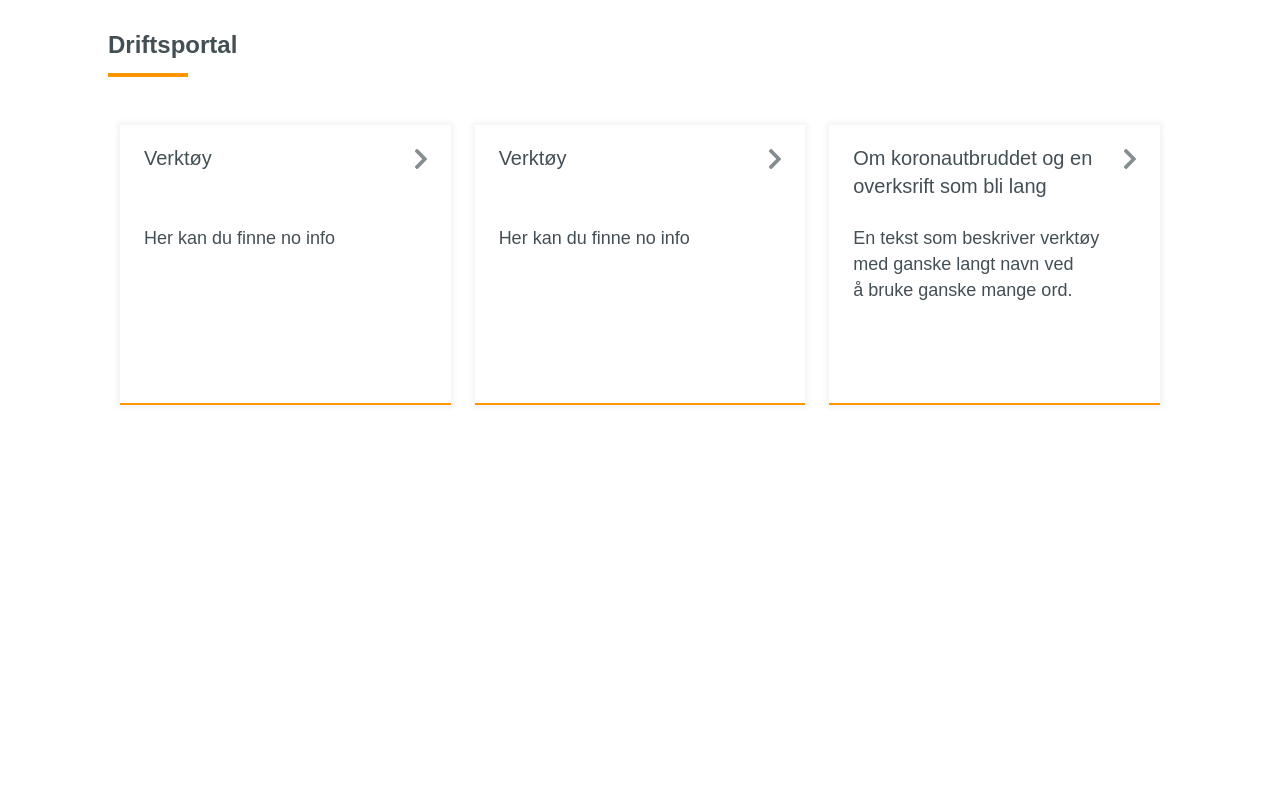
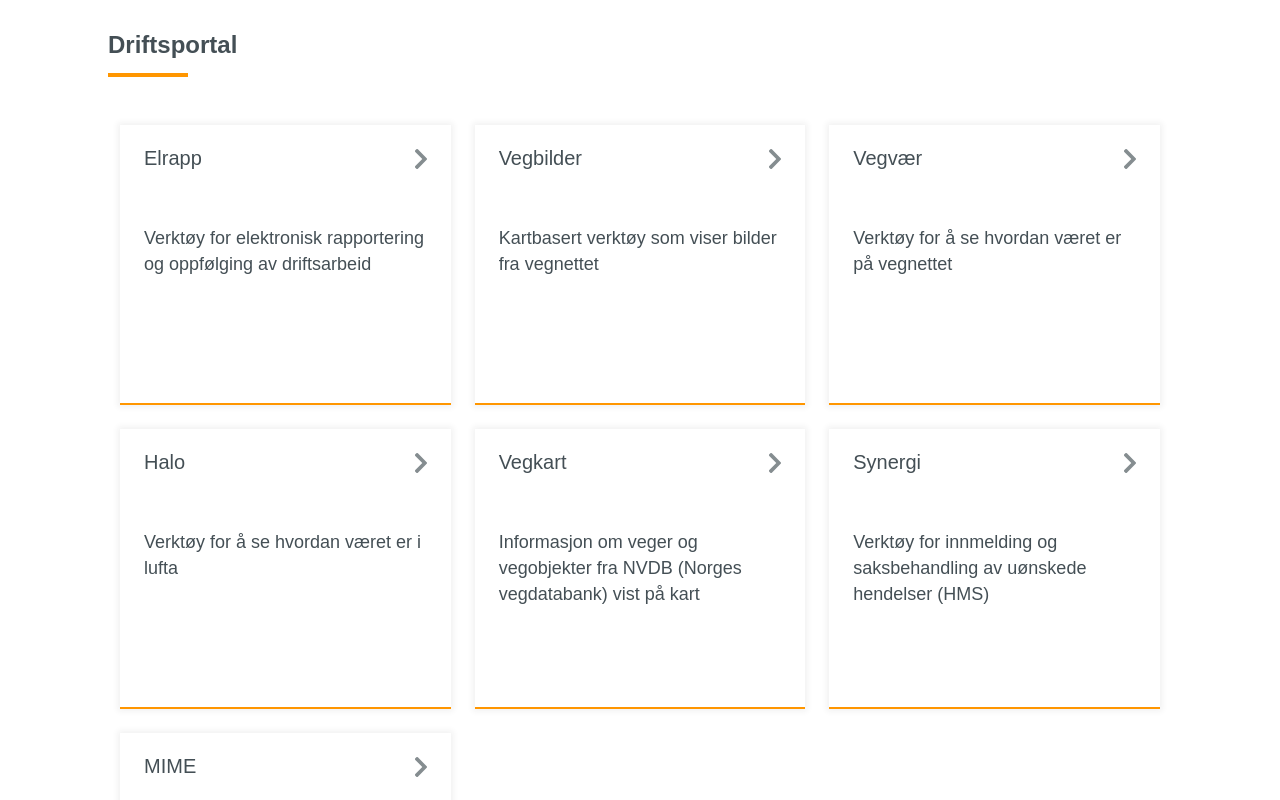
Before and after one commit to svv-kos/driftsportal, a Next.js app: page / in a window 1280 px wide. Shown: the top 800 px of the page. Built offline with nearby package versions, Linux system fonts and the light colour scheme.

Commit message:
Legg til lenker

```diff
--- a/src/pages/index.tsx
+++ b/src/pages/index.tsx
@@ -5,18 +5,29 @@
   <div>
     <h1 className={styles.tittel}>Driftsportal</h1>
     <ul className={styles.lenkeliste}>
-      <Lenke tittel="Verktøy" lenke="#">
-        Her kan du finne no info
+      <Lenke tittel="Elrapp" lenke="http://elrapp.nois.no/byggherre/logon.aspx">
+        Verktøy for elektronisk rapportering og oppfølging av driftsarbeid
       </Lenke>
-      <Lenke tittel="Verktøy" lenke="#">
-        Her kan du finne no info
+      <Lenke tittel="Vegbilder" lenke="https://vegbilder.atlas.vegvesen.no">
+        Kartbasert verktøy som viser bilder fra vegnettet
+      </Lenke>
+      <Lenke tittel="Vegvær" lenke="https://www.vegvesen.no/vegvar/kart">
+        Verktøy for å se hvordan været er på vegnettet
+      </Lenke>
+      <Lenke tittel="Halo" lenke="https://halo.met.no/">
+        Verktøy for å se hvordan været er i lufta
       </Lenke>
       <Lenke
-        tittel="Om koronautbruddet og en overksrift som bli lang"
-        lenke="#"
+        tittel="Vegkart"
+        lenke="https://vegkart.atlas.vegvesen.no/#kartlag:geodata/@600000,7225000,4/splash:changelog"
       >
-        En tekst som beskriver verktøy med ganske langt navn ved å bruke ganske
-        mange ord.
+        Informasjon om veger og vegobjekter fra NVDB (Norges vegdatabank) vist på kart
+      </Lenke>
+      <Lenke tittel="Synergi" lenke="http://synergi.vegvesen.no:8107/synergi">
+        Verktøy for innmelding og saksbehandling av uønskede hendelser (HMS)
+      </Lenke>
+      <Lenke tittel="MIME" lenke="https://sakarkiv.vegvesen.no/">
+        Vegvesenet sitt arkivsystem
       </Lenke>
     </ul>
   </div>
```
